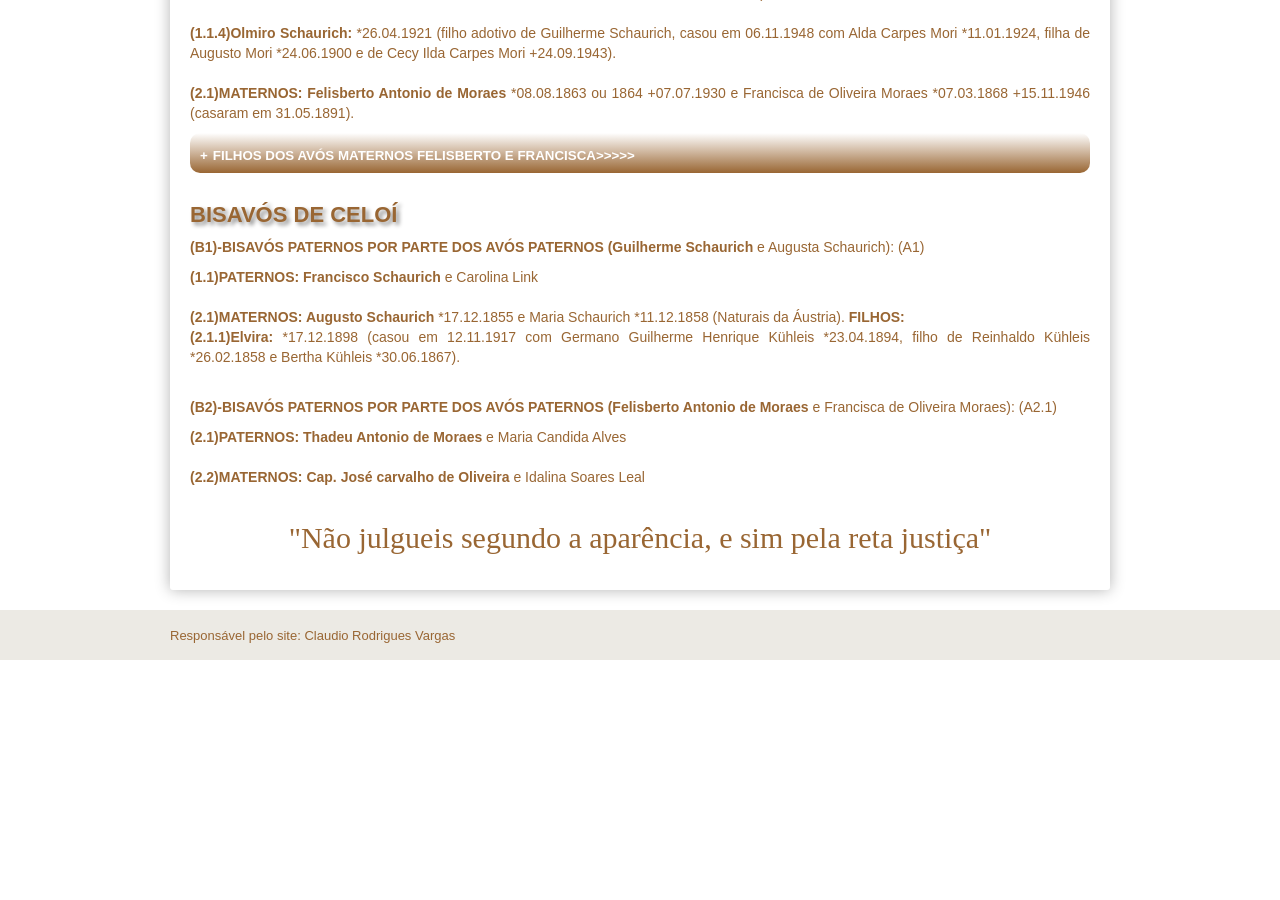
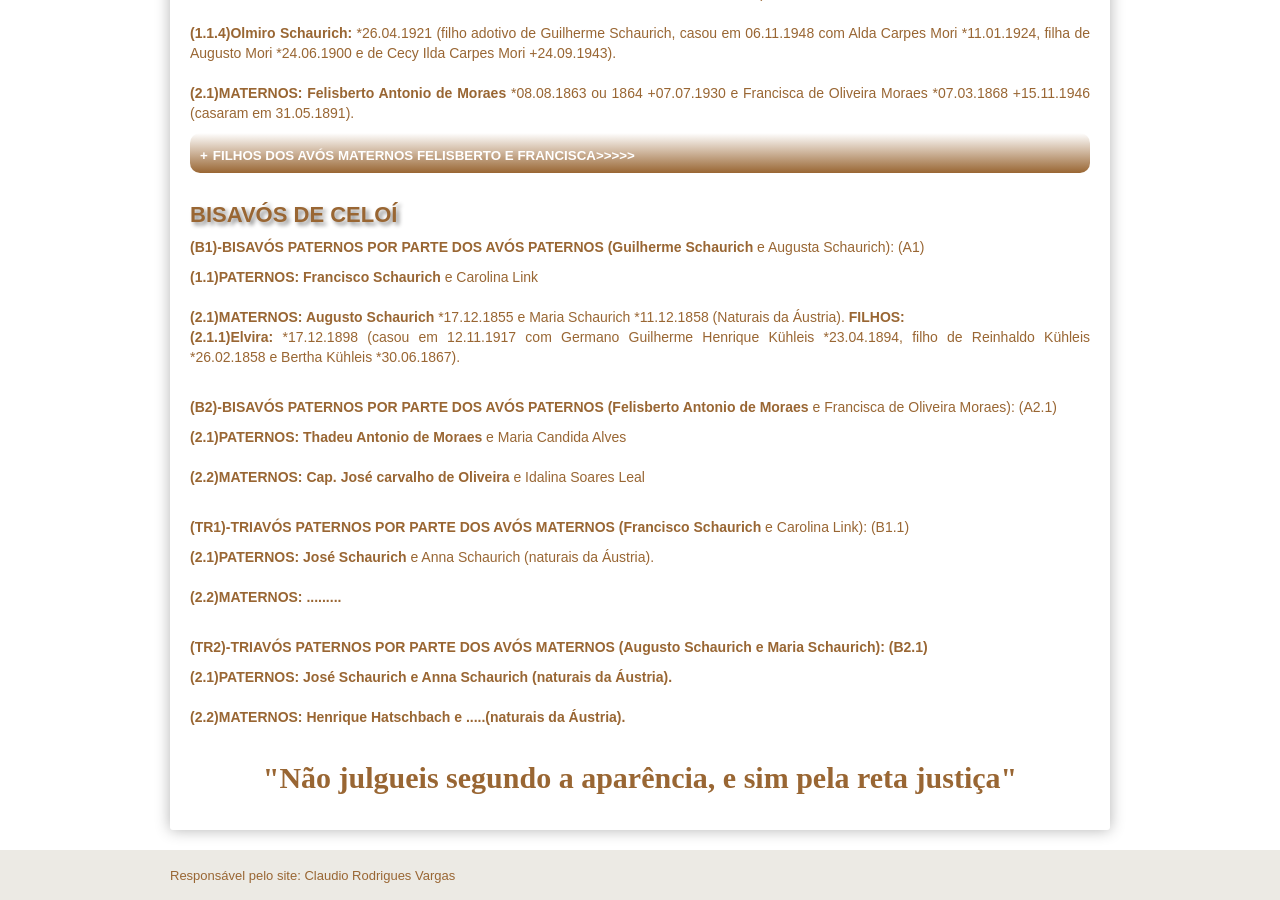
Before and after one commit to claudiovargas1955/claudiovargas1955.github.io, a Jekyll site: the page built from _pages/familia-schaurich.html, in a window 1280 px wide and 900 px high, scrolled down 930 px. Built offline with Jekyll 4.4.1, drawn with Linux system fonts in a browser that asks for light colours; some web fonts are replaced; before the commit the page ends 1590 px from its top, so only the background shows below that.

Commit message:
Update familia-schaurich.html

```diff
--- a/_pages/familia-schaurich.html
+++ b/_pages/familia-schaurich.html
@@ -215,5 +215,14 @@ Ortiz  avós maternos: José da Silva Moura e Francisca Vargas de Moura RC-83).
 
 <b>(2.2)MATERNOS: Cap. José carvalho de Oliveira </b>e Idalina Soares Leal<br><br>
 
+<p><b>(TR1)-TRIAVÓS PATERNOS POR PARTE DOS AVÓS MATERNOS (Francisco Schaurich </b>e Carolina Link): (B1.1)
+<p><b>(2.1)PATERNOS: José Schaurich </b> e Anna Schaurich (naturais da Áustria).<br><br>
 
-  <p style="text-align:center; color:#996633; font-size:30px; font-family: 'Rancho', cursive ">"Não julgueis segundo a aparência, e sim pela reta justiça"</p>
+<b>(2.2)MATERNOS: .........<br><br>
+
+<p><b>(TR2)-TRIAVÓS PATERNOS POR PARTE DOS AVÓS MATERNOS (Augusto Schaurich </b>e Maria Schaurich): (B2.1)
+<p><b>(2.1)PATERNOS: José Schaurich </b> e Anna Schaurich (naturais da Áustria).<br><br>
+
+<b>(2.2)MATERNOS: </b>Henrique Hatschbach e .....(naturais da Áustria).<br><br>
+
+<p style="text-align:center; color:#996633; font-size:30px; font-family: 'Rancho', cursive ">"Não julgueis segundo a aparência, e sim pela reta justiça"</p>
```
